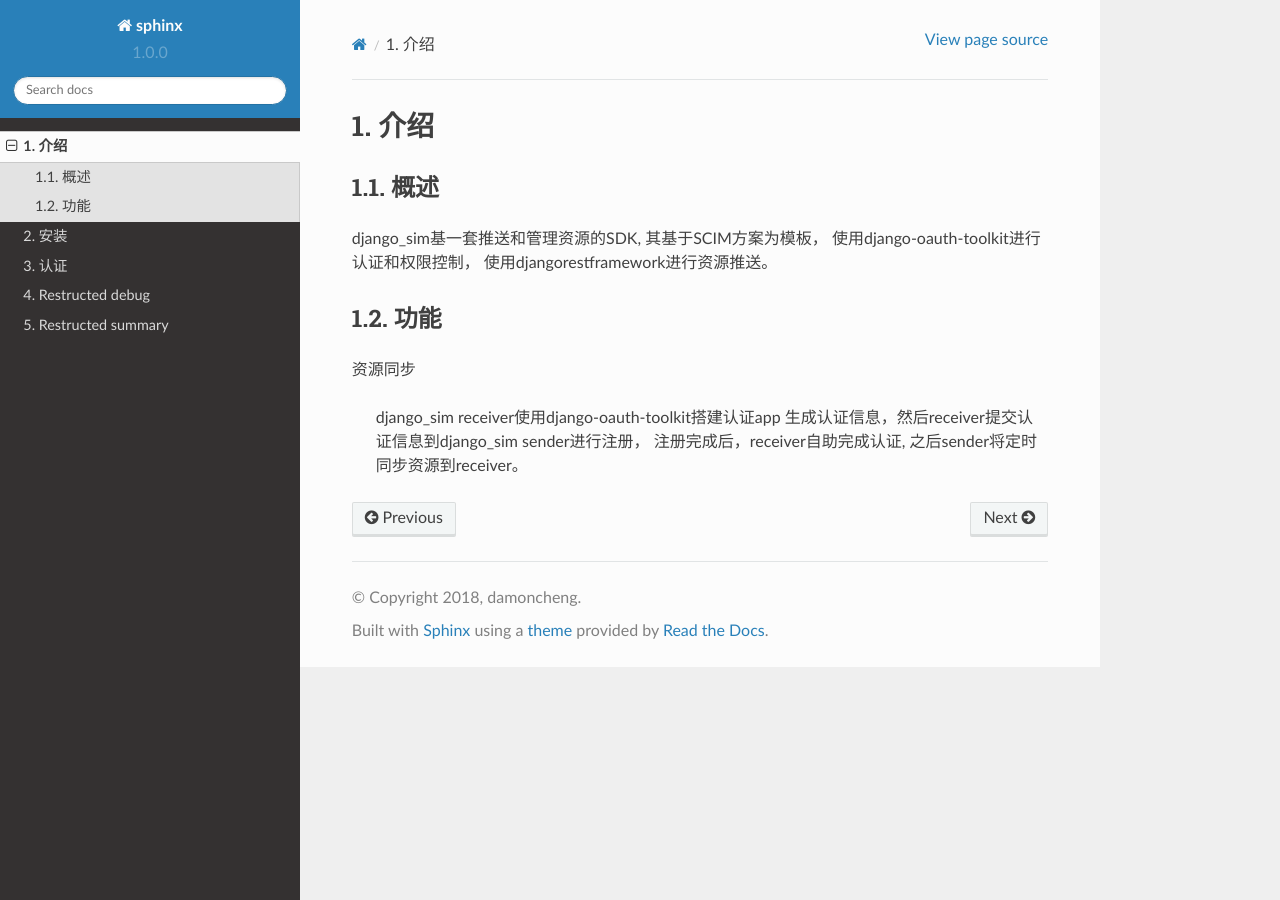
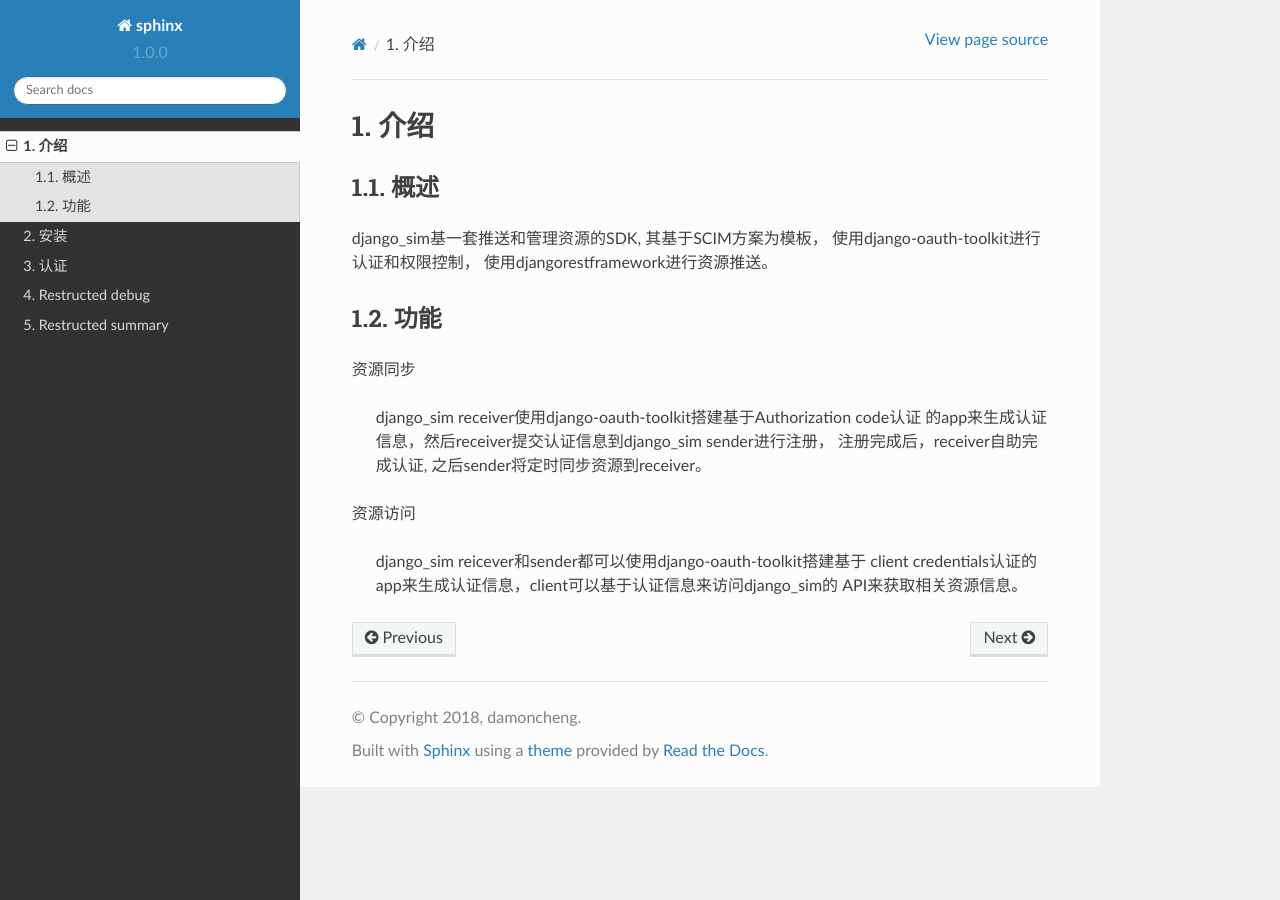
Before and after one commit to damoncheng/Sphinx, a Sphinx documentation site: the page built from source/restructed/django_sim_introdution.rst, in a window 1280 px wide. Built offline with Sphinx 7.4.7 and the Read the Docs theme 2.0.0, drawn with Linux system fonts in a browser that asks for light colours.

Commit message:
django_sim document

```diff
--- a/source/restructed/django_sim_introdution.rst
+++ b/source/restructed/django_sim_introdution.rst
@@ -13,6 +13,13 @@ django_sim基一套推送和管理资源的SDK, 其基于SCIM方案为模板，
 
 资源同步
 
-    django_sim receiver使用django-oauth-toolkit搭建认证app
-    生成认证信息，然后receiver提交认证信息到django_sim sender进行注册，
+    django_sim receiver使用django-oauth-toolkit搭建基于Authorization code认证
+    的app来生成认证信息，然后receiver提交认证信息到django_sim sender进行注册，
     注册完成后，receiver自助完成认证, 之后sender将定时同步资源到receiver。
+
+
+资源访问
+
+    django_sim reicever和sender都可以使用django-oauth-toolkit搭建基于
+    client credentials认证的app来生成认证信息，client可以基于认证信息来访问django_sim的
+    API来获取相关资源信息。
```
Also changed, not shown: 1 other file.
